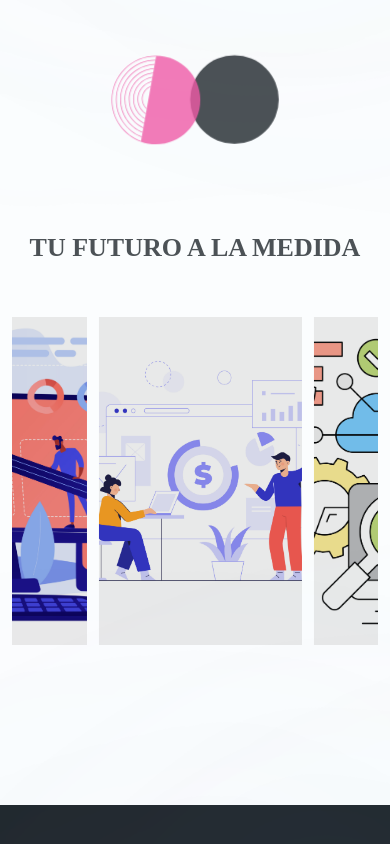
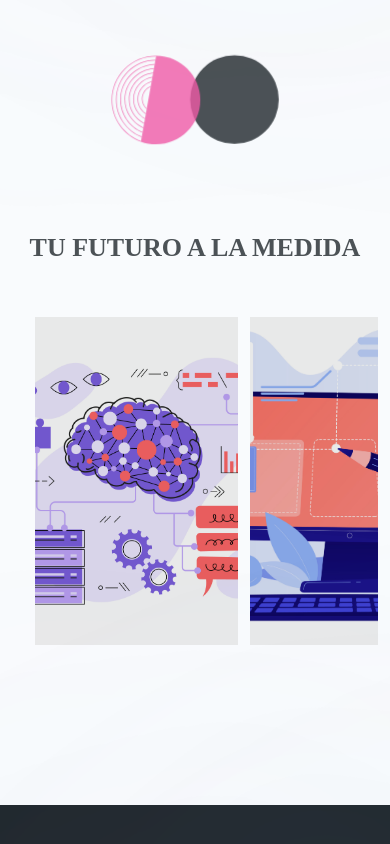
Before and after one commit to RandomAlien3096/analyzeweb, a React (Create React App) app: page / in a window 390 px wide. Shown: the part 967-1811 px from the top of the page. Built offline with nearby package versions, Linux system fonts and the light colour scheme.

Commit message:
general fixes

```diff
--- a/package.json
+++ b/package.json
@@ -1,4 +1,5 @@
 {
+  "homepage": ".",
   "name": "analyzeweb",
   "version": "0.1.0",
   "private": true,
@@ -19,7 +20,10 @@
     "start": "react-scripts start",
     "build": "react-scripts build",
     "test": "react-scripts test",
-    "eject": "react-scripts eject"
+    "eject": "react-scripts eject",
+    "start-server": "node server/index.js",
+    "start-app": "npm run build && npm run start-server",
+    "svgr": "svgr --icon --title-prop --replace-attr-values '#FFFFFF=currentColor' -d src/icons src/assets"
   },
   "eslintConfig": {
     "extends": [
--- a/public/index.html
+++ b/public/index.html
@@ -11,7 +11,6 @@
     <title>analyweb.gt</title>
   </head>
   <body>
-    <noscript>You need to enable JavaScript to run this app.</noscript>
     <div id="root"></div>
   </body>
 </html>
--- a/src/App.js
+++ b/src/App.js
@@ -1,4 +1,4 @@
-import React from 'react'
+import React, { useState, useEffect } from 'react';
 import { Routes, Route } from 'react-router-dom';
 
 import './app.css';
@@ -10,28 +10,49 @@ import { ContactPg, DatagovPg, DatastratPg,
 import { ParallaxProvider } from 'react-scroll-parallax';
 
 const App = () => {
+  // State to track if JavaScript is enabled or not
+  const [isJavaScriptEnabled, setIsJavaScriptEnabled] = useState(true);
+
+  // useEffect hook to check if JavaScript is enabled on mount
+  useEffect(() => {
+    setIsJavaScriptEnabled(true);
+  }, []);
+
   return (
     <ParallaxProvider>
+      {isJavaScriptEnabled ? (
+        // Render the app content when JavaScript is enabled
         <Routes>
-        <Route path = '/' element={
-          <div className = 'App'>
-            <div className = 'landing__pg'>
+          <Route
+            path="/"
+            element={
+              <div className="App">
+                <div className="landing__pg">
                   <Navbar />
                   <Header />
                 </div>
                 <Services />
                 <Contact />
                 <Footer />
-          </div> } />
-        <Route path = '/ContactPg' element = { <ContactPg /> } />
-        <Route path = '/DatagovPg' element = { <DatagovPg /> } />
-        <Route path = '/DatastratPg' element = { <DatastratPg /> } />
-        <Route path = '/DesarrolloPg' element = { <DesarrolloPg /> } />
-        <Route path = '/ModelosPg' element = { <ModelosPg /> } />
-        <Route path = '/OptimizacionPg' element = { <OptimizacionPg /> } />
+              </div>
+            }
+          />
+          <Route path="/ContactPg" element={<ContactPg />} />
+          <Route path="/DatagovPg" element={<DatagovPg />} />
+          <Route path="/DatastratPg" element={<DatastratPg />} />
+          <Route path="/DesarrolloPg" element={<DesarrolloPg />} />
+          <Route path="/ModelosPg" element={<ModelosPg />} />
+          <Route path="/OptimizacionPg" element={<OptimizacionPg />} />
         </Routes>
+      ) : (
+        // Fallback content for when JavaScript is disabled
+        <div>
+          <h1>You need to enable JavaScript to run this app.</h1>
+          {/* You can provide more specific instructions or alternative content here */}
+        </div>
+      )}
     </ParallaxProvider>
-  )
-}
+  );
+};
 
-export default App
+export default App;
--- a/src/app.css
+++ b/src/app.css
@@ -6,7 +6,7 @@
 }
 
 body {
-    background:  #FBFDFE;
+  background:  #F9FBFD;
   overflow-x: hidden;
 }
 
@@ -15,7 +15,18 @@ a {
   text-decoration: none;
 }
 
+.section__padding {
+  padding: 4rem 6rem;
+}
 
+.section__margin {
+  margin: 4rem 6rem;
+}
+
+.scale-up-center {
+-webkit-animation: scale-up-center 0.4s cubic-bezier(0.390, 0.575, 0.565, 1.000) both;
+        animation: scale-up-center 0.4s cubic-bezier(0.390, 0.575, 0.565, 1.000) both;
+}
 
 @-webkit-keyframes scale-up-center {
   0% {
@@ -37,3 +48,21 @@ a {
             transform: scale(1);
   }
 }
+
+@media screen and (max-width: 700px){
+  .section__padding{
+      padding: 0;
+  }
+  .section__margin{
+      margin: 4rem;
+  }
+}
+
+@media screen and (max-width: 550px){
+  .section__padding{
+      padding: 4rem 2rem;
+  }
+  .section__margin{
+      margin: 4rem 2rem;
+  }
+}
--- a/src/containers/services/services.css
+++ b/src/containers/services/services.css
@@ -32,6 +32,7 @@
     margin-left: 9vw;
     gap: 2vmin;
     overflow-y: auto;
+    overflow-x: scroll;
     overscroll-behavior-x: contain;
     scroll-snap-type: x mandatory;
     scrollbar-width: none;
@@ -73,7 +74,6 @@
     height: 25vmin;
     width: 25vmin;
     opacity: 0.8;
-    /* filter: blur(0.5vmin); */
 }
 
 .overlap_circleRings{
@@ -99,7 +99,6 @@
         gap: 3vmin;
     }
     #card{
-        transform: translate(-180%, 0);
         width: 52vmin;
         height: 84vmin;
     }
--- a/src/index.js
+++ b/src/index.js
@@ -3,6 +3,8 @@ import ReactDOM from "react-dom/client";
 import "./index.css";
 import App from "./App";
 import { BrowserRouter } from 'react-router-dom';
+
+
 
 const root = ReactDOM.createRoot(document.getElementById("root"));
 root.render(
```
Lines whose indentation alone changed are shown as unchanged.
